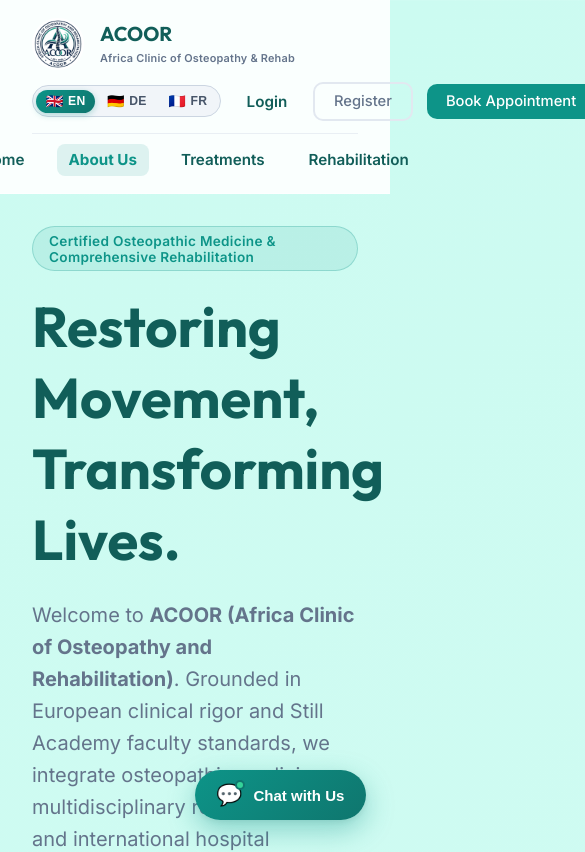
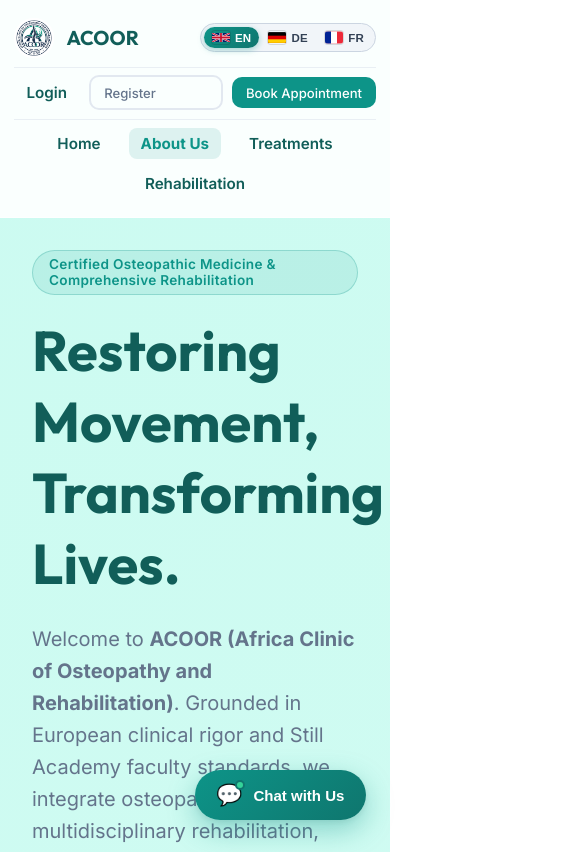
Before and after one commit to azundowphilemon-bit/albert-physio-wellness, a Next.js app: page / in a window 390 px wide. Shown: the top 852 px of the page, 585 px wide, since content can reach past the window. Built offline with nearby package versions, Linux system fonts and the light colour scheme.

Commit message:
Use SVG flags for EN/DE/FR and make language switcher visible on mobile phones

```diff
--- a/src/app/LanguageSwitcher.tsx
+++ b/src/app/LanguageSwitcher.tsx
@@ -1,8 +1,83 @@
 'use client';
 
 import React from 'react';
-import { useLanguage, LANGUAGES } from '@/lib/i18n';
+import { useLanguage, LANGUAGES, Language } from '@/lib/i18n';
 import { usePathname } from 'next/navigation';
+
+export function FlagIcon({ code, size = 18 }: { code: Language; size?: number }) {
+  const height = Math.round(size * 0.72);
+
+  if (code === 'en') {
+    // United Kingdom (Union Jack) SVG Flag
+    return (
+      <svg
+        width={size}
+        height={height}
+        viewBox="0 0 60 30"
+        aria-hidden="true"
+        style={{
+          borderRadius: '3px',
+          boxShadow: '0 0 0 1px rgba(0,0,0,0.12)',
+          flexShrink: 0,
+          display: 'block',
+        }}
+      >
+        <clipPath id="uk-clip">
+          <path d="M0,0 v30 h60 v-30 z" />
+        </clipPath>
+        <g clipPath="url(#uk-clip)">
+          <path d="M0,0 v30 h60 v-30 z" fill="#012169" />
+          <path d="M0,0 L60,30 M60,0 L0,30" stroke="#ffffff" strokeWidth="6" />
+          <path d="M0,0 L60,30 M60,0 L0,30" stroke="#C8102E" strokeWidth="3.5" />
+          <path d="M30,0 v30 M0,15 h60" stroke="#ffffff" strokeWidth="10" />
+          <path d="M30,0 v30 M0,15 h60" stroke="#C8102E" strokeWidth="6" />
+        </g>
+      </svg>
+    );
+  }
+
+  if (code === 'de') {
+    // Germany Flag (Black, Red, Gold)
+    return (
+      <svg
+        width={size}
+        height={height}
+        viewBox="0 0 5 3"
+        aria-hidden="true"
+        style={{
+          borderRadius: '3px',
+          boxShadow: '0 0 0 1px rgba(0,0,0,0.12)',
+          flexShrink: 0,
+          display: 'block',
+        }}
+      >
+        <rect width="5" height="3" y="0" fill="#000000" />
+        <rect width="5" height="2" y="1" fill="#DD0000" />
+        <rect width="5" height="1" y="2" fill="#FFCE00" />
+      </svg>
+    );
+  }
+
+  // France Flag (Blue, White, Red)
+  return (
+    <svg
+      width={size}
+      height={height}
+      viewBox="0 0 3 2"
+      aria-hidden="true"
+      style={{
+        borderRadius: '3px',
+        boxShadow: '0 0 0 1px rgba(0,0,0,0.12)',
+        flexShrink: 0,
+        display: 'block',
+      }}
+    >
+      <rect width="3" height="2" fill="#ED2939" />
+      <rect width="2" height="2" fill="#FFFFFF" />
+      <rect width="1" height="2" fill="#002395" />
+    </svg>
+  );
+}
 
 export function LanguageSwitcher({ dark = false }: { dark?: boolean }) {
   const { lang, setLang } = useLanguage();
@@ -11,14 +86,16 @@ export function LanguageSwitcher({ dark = false }: { dark?: boolean }) {
     <div
       role="group"
       aria-label="Language selector"
+      className="lang-switcher-pill"
       style={{
         display: 'inline-flex',
         alignItems: 'center',
-        background: dark ? 'rgba(255, 255, 255, 0.08)' : '#f1f5f9',
-        border: dark ? '1px solid rgba(255, 255, 255, 0.16)' : '1px solid #cbd5e1',
+        background: dark ? 'rgba(255, 255, 255, 0.1)' : '#f1f5f9',
+        border: dark ? '1px solid rgba(255, 255, 255, 0.2)' : '1px solid #cbd5e1',
         borderRadius: '9999px',
         padding: '0.2rem',
         gap: '0.15rem',
+        flexShrink: 0,
       }}
     >
       {LANGUAGES.map((item) => {
@@ -30,26 +107,28 @@ export function LanguageSwitcher({ dark = false }: { dark?: boolean }) {
             onClick={() => setLang(item.code)}
             title={item.fullName}
             aria-pressed={active}
+            className={`lang-btn ${active ? 'active' : ''}`}
             style={{
               display: 'inline-flex',
               alignItems: 'center',
-              gap: '0.28rem',
-              padding: '0.3rem 0.6rem',
+              gap: '0.32rem',
+              padding: '0.3rem 0.55rem',
               borderRadius: '9999px',
               border: 'none',
               cursor: 'pointer',
-              fontSize: '0.76rem',
+              fontSize: '0.75rem',
               fontWeight: 700,
               letterSpacing: '0.02em',
               background: active
                 ? 'linear-gradient(135deg, #0d9488 0%, #0f766e 100%)'
                 : 'transparent',
-              color: active ? '#ffffff' : dark ? '#cbd5e1' : '#475569',
-              boxShadow: active ? '0 2px 6px rgba(13, 148, 136, 0.3)' : 'none',
+              color: active ? '#ffffff' : dark ? '#e2e8f0' : '#334155',
+              boxShadow: active ? '0 2px 6px rgba(13, 148, 136, 0.35)' : 'none',
               transition: 'all 0.18s ease',
+              whiteSpace: 'nowrap',
             }}
           >
-            <span style={{ fontSize: '0.88rem', lineHeight: 1 }}>{item.flag}</span>
+            <FlagIcon code={item.code} size={18} />
             <span>{item.label}</span>
           </button>
         );
@@ -70,14 +149,14 @@ export function FloatingLanguageSwitcher() {
     <div
       style={{
         position: 'fixed',
-        top: '1.1rem',
-        right: '1.25rem',
-        zIndex: 1050,
-        background: 'rgba(255, 255, 255, 0.92)',
+        top: '0.85rem',
+        right: '0.85rem',
+        zIndex: 1200,
+        background: 'rgba(255, 255, 255, 0.95)',
         backdropFilter: 'blur(10px)',
         borderRadius: '9999px',
-        padding: '0.2rem',
-        boxShadow: '0 6px 18px rgba(15, 23, 42, 0.08)',
+        padding: '0.15rem',
+        boxShadow: '0 6px 20px rgba(15, 23, 42, 0.12)',
       }}
     >
       <LanguageSwitcher />
--- a/src/app/dashboard/page.tsx
+++ b/src/app/dashboard/page.tsx
@@ -225,7 +225,7 @@ export default function DashboardPage() {
           <div className="logo-section">
             <span className="brand-text">{t.common.patientPortal}</span>
           </div>
-          <div className="nav-actions">
+          <div className="nav-lang-wrapper" style={{ display: 'flex', alignItems: 'center', gap: '0.6rem' }}>
             <LanguageSwitcher />
             <button onClick={handleLogout} className="btn outline sm-btn">{t.common.logout}</button>
           </div>
--- a/src/app/globals.css
+++ b/src/app/globals.css
@@ -463,7 +463,7 @@ footer {
 .logo-section {
   display: flex;
   align-items: center;
-  gap: 1rem;
+  gap: 0.75rem;
   flex-shrink: 0;
 }
 
@@ -479,44 +479,98 @@ footer {
   color: var(--secondary-color);
 }
 
+.brand-subtext {
+  font-size: 0.68rem;
+  color: var(--text-secondary);
+  font-weight: 600;
+  letter-spacing: 0.02em;
+  display: block;
+}
+
 /* Centered Navigation Links */
 .nav-center {
   display: flex;
   align-items: center;
   justify-content: center;
-  gap: 2rem;
+  gap: 1.5rem;
   margin: 0 auto;
+}
+
+.nav-lang-wrapper {
+  display: flex;
+  align-items: center;
+  flex-shrink: 0;
 }
 
 /* Right Action & Auth Cluster */
 .nav-actions {
   display: flex;
   align-items: center;
-  gap: 0.85rem;
+  gap: 0.75rem;
   flex-shrink: 0;
 }
 
 .sm-btn {
-  padding: 0.55rem 1.2rem;
-  font-size: 0.92rem;
+  padding: 0.55rem 1.1rem;
+  font-size: 0.9rem;
   text-decoration: none;
   display: inline-block;
   white-space: nowrap;
 }
 
-@media (max-width: 960px) {
+@media (max-width: 1080px) {
+  .navbar .container,
   .nav-container {
     flex-wrap: wrap;
-    gap: 0.75rem;
-    padding: 0.5rem 1rem;
+    gap: 0.6rem;
+    padding: 0.5rem 0.9rem;
+  }
+  .logo-section {
+    order: 1;
+  }
+  .nav-lang-wrapper {
+    order: 1;
+    margin-left: auto;
+  }
+  .nav-actions {
+    order: 2;
+    width: 100%;
+    justify-content: center;
+    flex-wrap: wrap;
+    padding-top: 0.45rem;
+    border-top: 1px solid rgba(226, 232, 240, 0.7);
+    gap: 0.6rem;
   }
   .nav-center {
     order: 3;
     width: 100%;
     justify-content: center;
-    padding-top: 0.6rem;
+    flex-wrap: wrap;
+    padding-top: 0.45rem;
     border-top: 1px solid rgba(226, 232, 240, 0.7);
-    gap: 1.25rem;
+    gap: 0.5rem 1rem;
+  }
+}
+
+@media (max-width: 600px) {
+  .brand-subtext {
+    display: none;
+  }
+  .logo-sm {
+    width: 40px !important;
+    height: 40px !important;
+  }
+  .sm-btn {
+    padding: 0.45rem 0.85rem;
+    font-size: 0.82rem;
+  }
+  .nav-link {
+    font-size: 0.86rem;
+    padding: 0.3rem 0.55rem;
+  }
+  .lang-btn {
+    padding: 0.26rem 0.46rem !important;
+    font-size: 0.72rem !important;
   }
 }
 
--- a/src/app/page.tsx
+++ b/src/app/page.tsx
@@ -20,7 +20,7 @@ export default function LandingPage() {
               <span className="brand-text" style={{ display: 'block', fontSize: '1.25rem', color: 'var(--secondary-color)' }}>
                 ACOOR
               </span>
-              <span style={{ fontSize: '0.68rem', color: 'var(--text-secondary)', fontWeight: 600, letterSpacing: '0.02em' }}>
+              <span className="brand-subtext">
                 {t.common.brandSubtitle}
               </span>
             </div>
@@ -34,9 +34,13 @@ export default function LandingPage() {
             <Link href="/about#rehabilitation" className="nav-link">{t.common.rehabilitation}</Link>
           </nav>
 
-          {/* Right Action, Language Switcher & Registration Menu */}
+          {/* Language Switcher (top-right on mobile & inline on desktop) */}
+          <div className="nav-lang-wrapper">
+            <LanguageSwitcher />
+          </div>
+
+          {/* Right Action & Registration Menu */}
           <div className="nav-actions">
-            <LanguageSwitcher />
             <Link href="/login" className="nav-link">{t.common.login}</Link>
             <Link href="/register" className="btn outline sm-btn">{t.common.register}</Link>
             <Link href="/book" className="btn primary sm-btn">{t.common.bookAppointment}</Link>
```
Also changed, not shown: src/app/about/AboutClient.tsx (+7 -3 lines).
